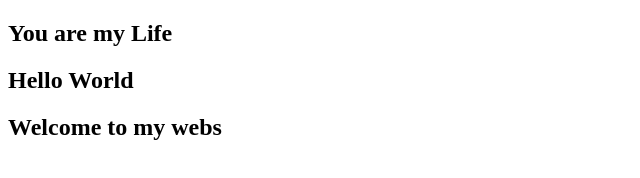
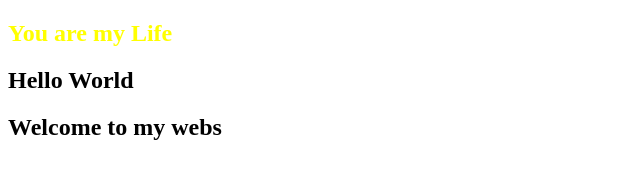
Before and after one commit to Sithu-Walar/Hello, a plain HTML site: page index.html in a window 1280 px wide. Shown: the whole page, without its empty margins (0-640 px from the left). Drawn offline with Linux system fonts and the light colour scheme.

Commit message:
Update index.html

```diff
--- a/index.html
+++ b/index.html
@@ -6,7 +6,7 @@
     <title>git test</title>
 </head>
 <body>
-    <h2>You are my Life</h2>
+    <h2 style="color:yellow">You are my Life</h2>
     <h2>Hello World</h2>
     <h2>Welcome to my webs</h2>
 </body>
```
